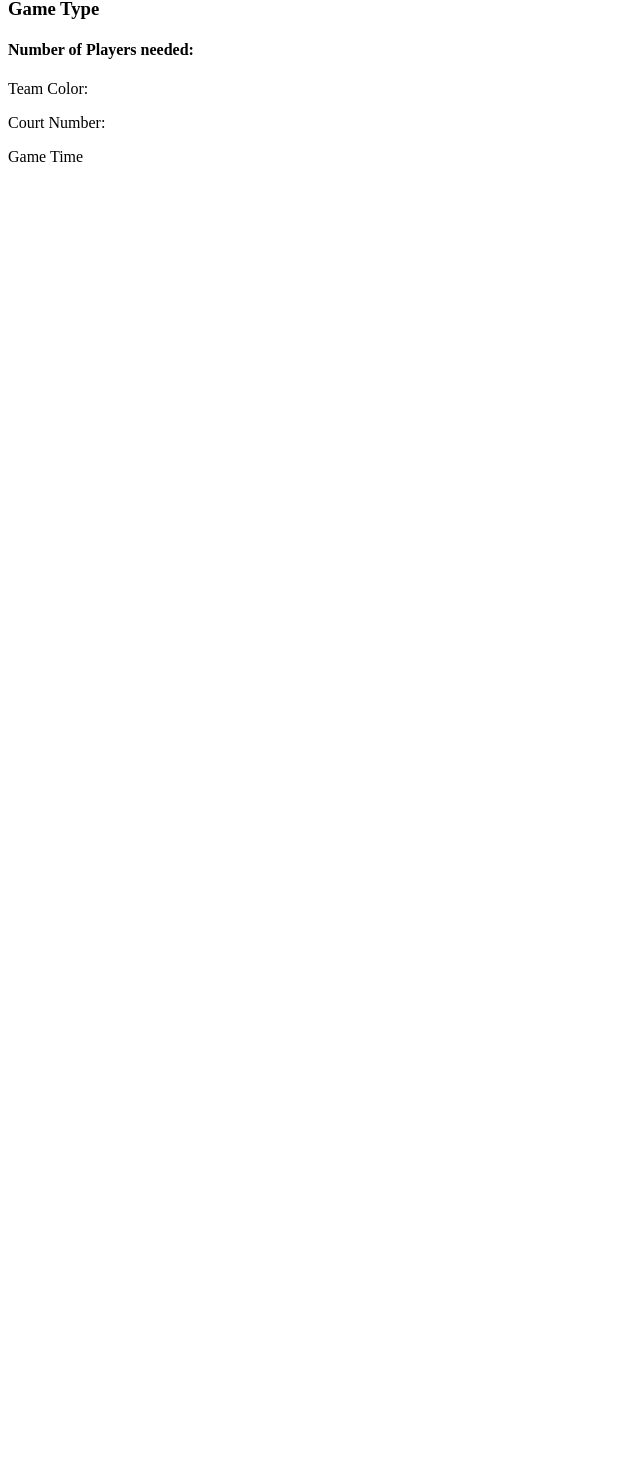
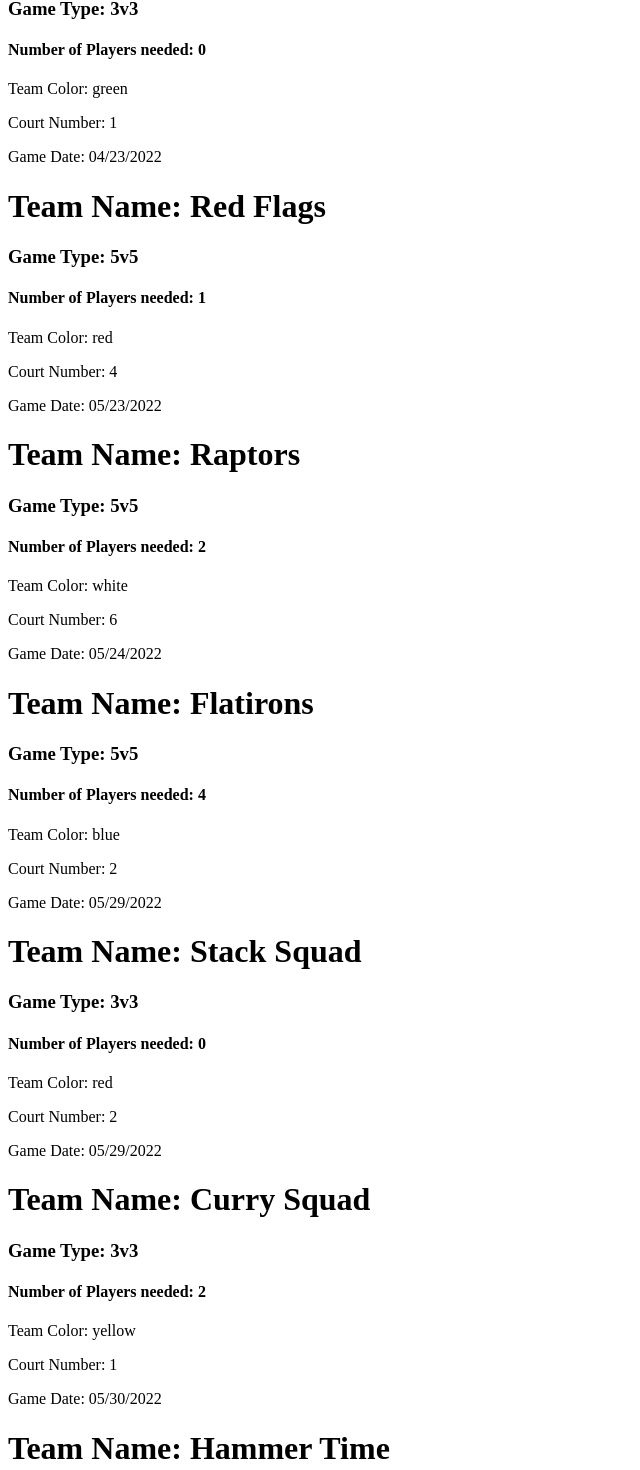
Before and after one commit to bitz820/Put-Me-In-Coach, a React (Create React App) app: page / in a window 1280 px wide. Shown: the part 210-1680 px from the top of the page, without its empty margins (0-640 px from the left). Before the commit the page ends 800 px from the top, so only its background shows below. Built offline with nearby package versions, Linux system fonts and the light colour scheme; data requests are answered from the project's data file.

Commit message:
Seeded Database, created inital cards, change the format of the date to be compatible in DB and form submission.  Created UseEffect, state and inital fetch requests.  Created persistence on form.

```diff
--- a/db.json
+++ b/db.json
@@ -1,84 +1,94 @@
 {
-    "team":[
+  "teams": [
     {
       "id": 1,
-            "name":"Lakers",
-            "maxPlayers": 3,
+      "name": "Lakers",
+      "type": "3v3",
       "playersNeeded": 0,
       "color": "green",
-            "date": "2022/04/23"
+      "date": "04/23/2022",
+      "court": 1
     },
     {
       "id": 2,
-            "name":"Red Flags",
-            "maxPlayers": 5,
+      "name": "Red Flags",
+      "type": "5v5",
       "playersNeeded": 1,
       "color": "red",
-            "date": "2022/05/23"
+      "date": "05/23/2022",
+      "court": 4
     },
     {
       "id": 3,
-            "name":"Raptors",
-            "maxPlayers": 5,
+      "name": "Raptors",
+      "type": "5v5",
       "playersNeeded": 2,
       "color": "white",
-            "date": "2022/05/24"
+      "date": "05/24/2022",
+      "court": 6
     },
     {
       "id": 4,
-            "name":"Flatirons",
-            "maxPlayers": 5,
+      "name": "Flatirons",
+      "type": "5v5",
       "playersNeeded": 4,
       "color": "blue",
-            "date": "2022/05/29"
+      "date": "05/29/2022",
+      "court": 2
     },
     {
       "id": 5,
-            "name":"Stack Squad",
-            "maxPlayers": 3,
+      "name": "Stack Squad",
+      "type": "3v3",
       "playersNeeded": 0,
       "color": "red",
-            "date": "2022/05/29"
+      "date": "05/29/2022",
+      "court": 2
     },
     {
       "id": 6,
-            "name":"Curry Squad",
-            "maxPlayers": 3,
+      "name": "Curry Squad",
+      "type": "3v3",
       "playersNeeded": 2,
       "color": "yellow",
-            "date": "2022/05/30"
+      "date": "05/30/2022",
+      "court": 1
     },
     {
       "id": 7,
-            "name":"Hammer Time",
-            "maxPlayers": 3,
+      "name": "Hammer Time",
+      "type": "3v3",
       "playersNeeded": 0,
       "color": "black",
-            "date": "2022/05/30"
+      "date": "05/30/2022",
+      "court": 3
     },
     {
       "id": 8,
-            "name":"Dunks",
-            "maxPlayers": 5,
+      "name": "Dunks",
+      "type": "5v5",
       "playersNeeded": 0,
       "color": "red",
-            "date": "2022/05/30"
+      "date": "05/30/2022",
+      "court": 4
     },
     {
       "id": 9,
-            "name":"Juniors",
-            "maxPlayers": 5,
+      "name": "Juniors",
+      "type": "5v5",
       "playersNeeded": 1,
       "color": "white",
-            "date": "2022/05/31"
+      "date": "05/31/2022",
+      "court": 5
     },
     {
       "id": 10,
-            "name":"Magic",
-            "maxPlayers": 3,
+      "name": "Magic",
+      "type": "3v3",
       "playersNeeded": 2,
       "color": "black",
-            "date": "2022/05/31"
+      "date": "05/31/2022",
+      "court": 8
     }
   ]
 }
--- a/src/App.js
+++ b/src/App.js
@@ -1,4 +1,4 @@
-import React from 'react'
+import React, { useState, useEffect } from 'react'
 import { Route, Switch } from 'react-router-dom'
 import NavBar from './NavBar'
 import Home from './Home'
@@ -7,19 +7,45 @@ import FindPlayer from './FindPlayer'
 import Login from './Login'
 
 
+
 function App() {
+    const [allTeams, setAllTeams] = useState([])
+
+    useEffect(() => {
+        fetch("http://localhost:3000/teams")
+            .then(r => r.json())
+            .then(teams => setAllTeams(teams))
+    }, [setAllTeams])
+
+    const findAPlayer = (request) => {
+        const configObj = {
+            method: "POST",
+            headers: {
+                "Content-Type": "application/json",
+                Accept: "application/json"
+            },
+            body: JSON.stringify(request)
+        }
+        fetch("http://localhost:3000/teams", configObj)
+            .then(r => r.json())
+            .then(data => {
+                console.log(data)
+                setAllTeams([...allTeams, request])
+            })
+    }
+
     return (
         <div>
             <NavBar />
             <Switch>
                 <Route exact path="/">
-                    <Home />
+                    <Home data={allTeams} />
                 </Route>
                 <Route exact path="/findGame">
                     <FindGame />
                 </Route>
                 <Route exact path="/findPlayer">
-                    <FindPlayer />
+                    <FindPlayer findAPlayer={findAPlayer} />
                 </Route>
                 <Route path="/login" >
                     <Login />
--- a/src/FindPlayer.js
+++ b/src/FindPlayer.js
@@ -1,11 +1,11 @@
 import React, { useState } from 'react'
 
 
-function FindPlayer() {
+function FindPlayer({findAPlayer}) {
 
     const [formData, setFormData] = useState({
         name: "",
-        players: "",
+        playersNeeded: "",
         type: "",
         color: "",
         date: 12 / 31 / 2022,
@@ -22,34 +22,22 @@ function FindPlayer() {
 
     const handleSubmit = (e) => {
         e.preventDefault()
-        // const input = formData.date
-        // const [year, month, day] = input.split('-')
-        // const formatDate = `${month}-${day}-${year}`
+        const input = formData.date
+        const [year, month, day] = input.split('-')
+        const formatDate = `${month}-${day}-${year}`
+
         const request = {
             name: formData.name,
-            players: parseInt(formData.players),
+            playersNeeded: parseInt(formData.playersNeeded),
             type: formData.type,
             color: formData.color,
-            // date: formatDate,
-            date: formData.date,
-            court: formData.court
+            date: formatDate,
+            // date: formData.date,
+            court: parseInt(formData.court)
         }
         console.log(request)
-
-        // const configObj = {
-        //     method: "POST",
-        //     headers: {
-        //         "Content-Type": "application/json",
-        //         Accept: "application/json"
-        //     },
-        //     body: JSON.stringify(request)
-        // }
-        // fetch("", configObj)
-        // .then(r => r.json())
-        // .then(data => {
-        // console.log(data)
-        // setAllTeams([...allTeams, request])
-        // })
+        findAPlayer(request)
+        alert("Player Request has been added! Redirecting to Homepage...")
         // Persist the data and redirect user to the home page
     }
 
@@ -59,7 +47,7 @@ function FindPlayer() {
             <h3>In a Pinch? Fill out the form below and request a last minute substitution!</h3>
             <form onSubmit={handleSubmit}>
                 <input onChange={handleChange} type="text" name="name" value={formData.name} placeholder="Team Name" /><br />
-                <input onChange={handleChange} type="text" name="players" value={formData.players} placeholder="# of Players Needed" /><br />
+                <input onChange={handleChange} type="text" name="playersNeeded" value={formData.playersNeeded} placeholder="# of players Needed" /><br />
                 <span>
                     <label>Game Type <br />
                         <select onChange={handleChange} name="type">
--- a/src/GameCard.js
+++ b/src/GameCard.js
@@ -1,16 +1,19 @@
 import React from 'react'
 
-function GameCard() {
+
+function GameCard({data}) {
+    console.log(data)
+    const {id, name, type, playersNeeded, color, date, court} = data
   return (
     <card>
-        <h1>Team Name</h1>
-        <h3>Game Type </h3>
+        <h1>Team Name: {name}</h1>
+        <h3>Game Type: {type} </h3>
         {/* Game Type should also be stateful, and card styled differently (ternary) */}
-        <h4>Number of Players needed: </h4>
+        <h4>Number of Players needed: {playersNeeded} </h4>
         {/* Players needed should be stateful, if full we should indicated Game Full in green, if needed players, we should indicate in red! */}
-        <p>Team Color: </p>
-        <p>Court Number:</p>
-        <p>Game Time</p>
+        <p>Team Color: {color} </p>
+        <p>Court Number: {court}</p>
+        <p>Game Date: {date}</p>
     </card>
   )
 }
--- a/src/Home.js
+++ b/src/Home.js
@@ -1,15 +1,14 @@
 import React from 'react'
 import GameCard from './GameCard'
 
-function Home() {
+function Home({data}) {
+  console.log(data)
 
-  // const renderTeams = teams.map(team => <GameCard data={team}/>)
-  const renderTeams = <GameCard/>
+  const renderTeams = data.map(team => <GameCard key={team.id} data={team}/>)
   return (
     <div>
       <h1>Welcome to Put Me In, Coach!</h1>
-      <h3>Your number one source for last minute substitutions and available pickup games!</h3>
-      {/* renderTeams */}
+      <h3>Your #1 Source for last minute substitutions and available pickup games!</h3>
       {renderTeams}
     </div>
   )
--- a/src/NavBar.js
+++ b/src/NavBar.js
@@ -1,5 +1,6 @@
 import React from 'react'
 import { NavLink } from 'react-router-dom'
+
 
 const linkStyles = {
     display: "inline",
@@ -20,7 +21,7 @@ const active = {
 
 function NavBar() {
     return (
-        <div>
+        <div >
             <NavLink
                 to="/"
                 exact
```
Lines whose indentation alone changed are shown as unchanged.
